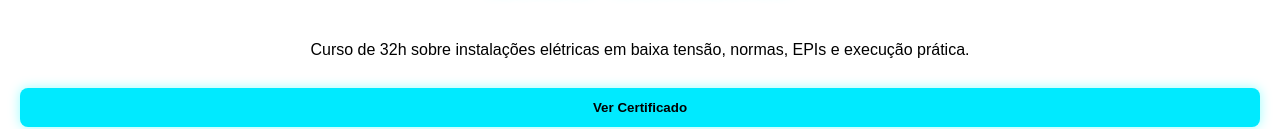
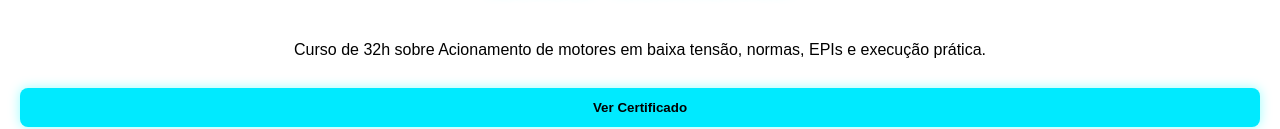
Before and after one commit to TioPereira7/Portf-lio-, a plain HTML site: page index.html in a window 1280 px wide. Shown: the part 2230-2359 px from the top of the page. Drawn offline with Linux system fonts and the light colour scheme.

Commit message:
update index.html

```diff
--- a/index.html
+++ b/index.html
@@ -122,7 +122,7 @@
             <!--<img class="curso-capa" src="imagemeletricista.png" alt="Curso Eletricista">-->
 
             <h3>Eletricista – Motores Elétricos</h3>
-            <p>Curso de 32h sobre instalações elétricas em baixa tensão, normas, EPIs e execução prática.</p>
+            <p>Curso de 32h sobre Acionamento de motores em baixa tensão, normas, EPIs e execução prática.</p>
 
             <button class="btn-certificado" onclick="abrirModal('cert-eletricista')">
                 Ver Certificado
```
